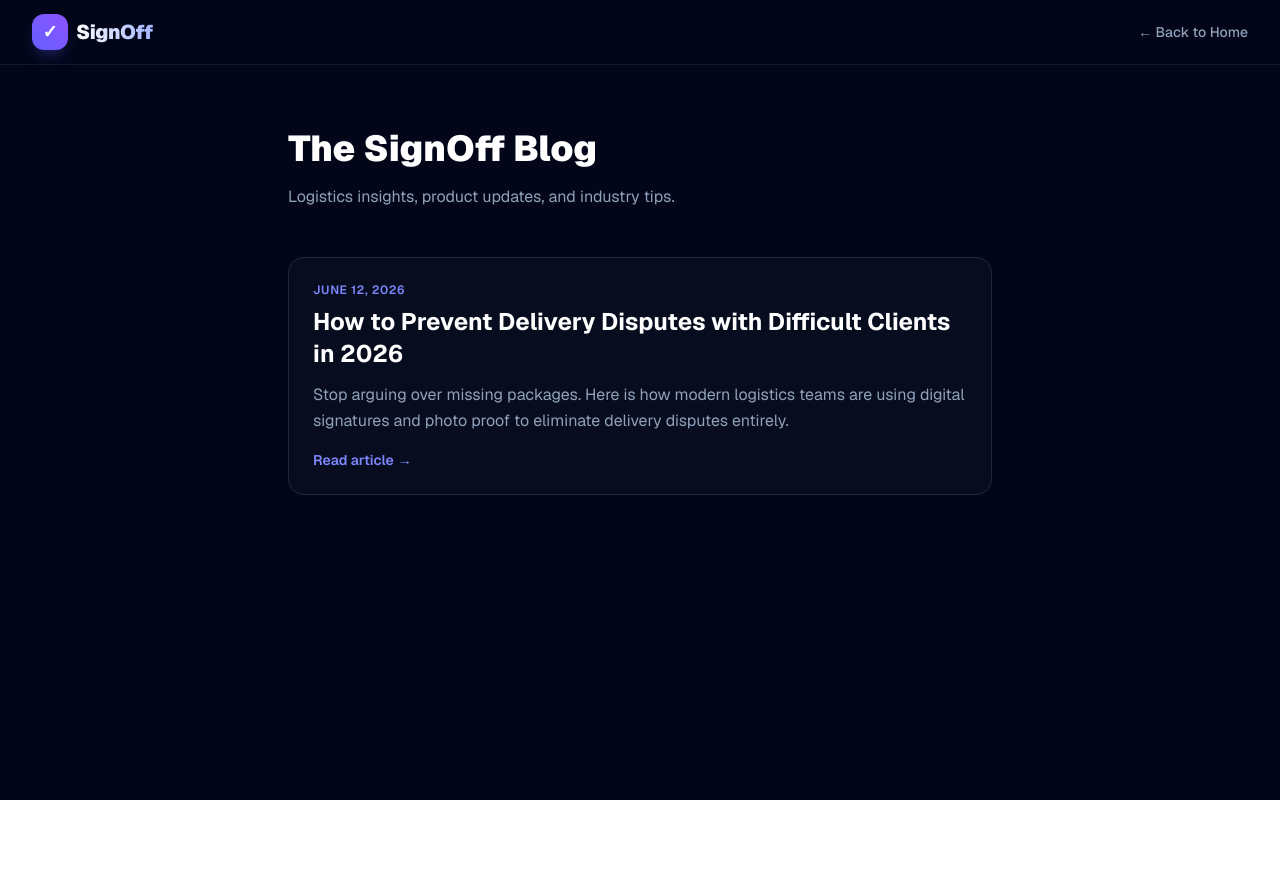
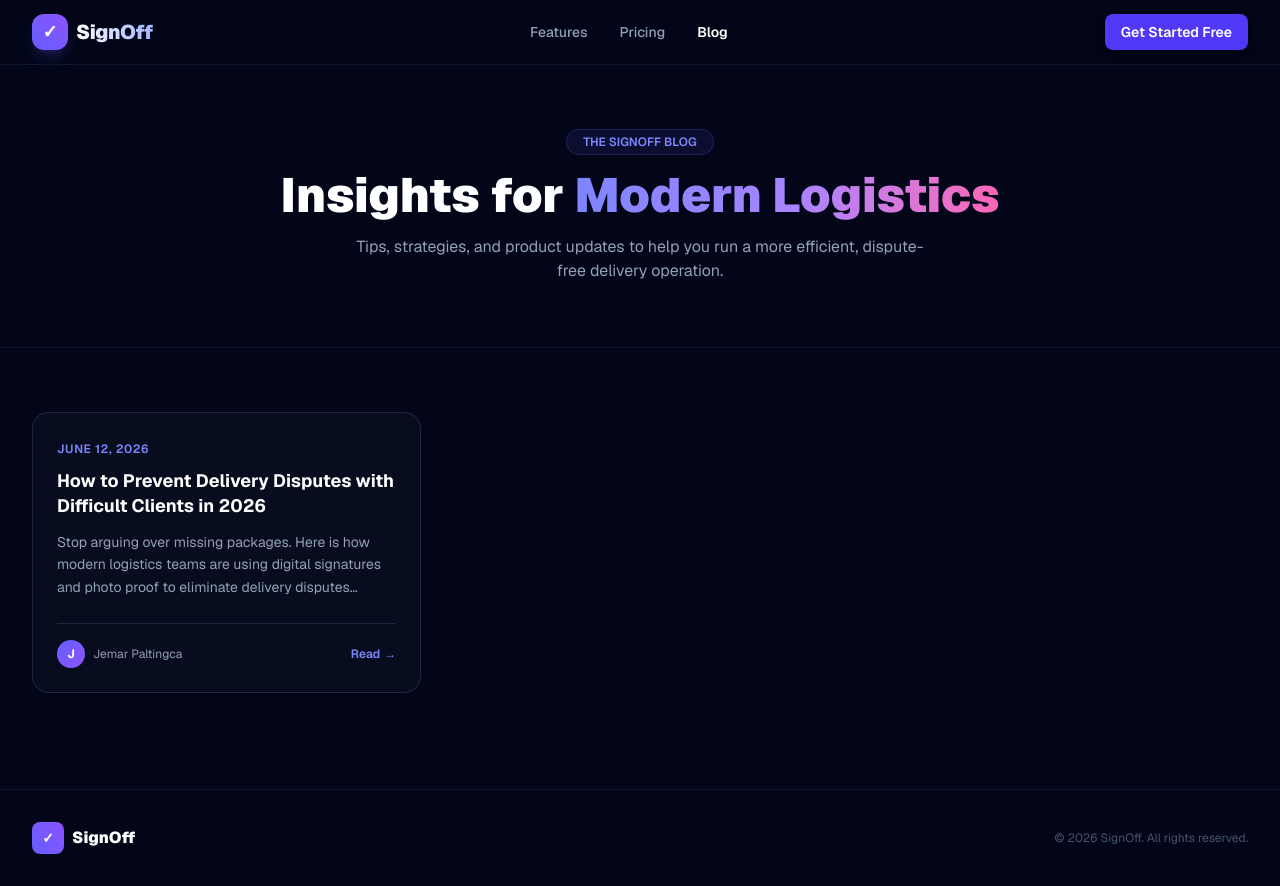
Before and after one commit to jemarsolutions/signoff, a Next.js app: page /blog in a window 1280 px wide. Before the commit the page ends 800 px from the top, so only its background shows below. Built offline with nearby package versions, Linux system fonts and the light colour scheme.

Commit message:
style(blog): redesign blog pages with wide container, 3-col grid, and sidebar layout

```diff
--- a/src/app/blog/[slug]/page.tsx
+++ b/src/app/blog/[slug]/page.tsx
@@ -36,7 +36,10 @@ export default async function Post({ params }: { params: Promise<{ slug: string
   return (
     <div className="relative min-h-screen bg-slate-950 font-sans text-slate-100 selection:bg-indigo-500/30 selection:text-indigo-200 overflow-x-hidden">
       <div className="fixed inset-0 -z-10 bg-[radial-gradient(ellipse_120%_80%_at_50%_-10%,#1e1b4b_0%,#020617_60%)]" />
+      <div className="fixed top-0 left-1/4 -z-10 h-150 w-150 rounded-full bg-indigo-600/10 blur-[120px]" />
+      <div className="fixed top-0 right-1/4 -z-10 h-125 w-125 rounded-full bg-violet-600/10 blur-[100px]" />
 
+      {/* Navbar */}
       <header className="sticky top-0 z-50 border-b border-slate-900 bg-slate-950/80 backdrop-blur-md">
         <div className="mx-auto flex max-w-7xl h-16 items-center justify-between px-4 sm:px-6 lg:px-8">
           <Link href="/" className="flex items-center gap-2 shrink-0">
@@ -47,32 +50,47 @@ export default async function Post({ params }: { params: Promise<{ slug: string
               SignOff
             </span>
           </Link>
-          <Link href="/blog" className="text-sm font-medium text-slate-400 hover:text-white transition-colors">
+          <Link href="/blog" className="text-sm font-medium text-slate-400 hover:text-white transition-colors flex items-center gap-1">
             ← Back to Blog
           </Link>
         </div>
       </header>
 
-      <main className="mx-auto max-w-3xl px-4 sm:px-6 lg:px-8 py-16">
+      {/* Article Layout — wide container with centered prose */}
+      <main className="mx-auto max-w-7xl px-4 sm:px-6 lg:px-8 py-16">
+        <div className="grid grid-cols-1 lg:grid-cols-[1fr_320px] gap-12 items-start">
+
+          {/* Main Content */}
           <article>
-          <header className="mb-12 pb-8 border-b border-slate-800">
+            <header className="mb-10 pb-8 border-b border-slate-800">
+              {/* Breadcrumb */}
+              <div className="text-xs text-slate-500 mb-4 flex items-center gap-2">
+                <Link href="/" className="hover:text-slate-300 transition-colors">Home</Link>
+                <span>/</span>
+                <Link href="/blog" className="hover:text-slate-300 transition-colors">Blog</Link>
+                <span>/</span>
+                <span className="text-slate-400 truncate max-w-xs">{postData.title}</span>
+              </div>
+
               <h1 className="text-4xl sm:text-5xl font-black text-white leading-tight mb-6">
                 {postData.title}
               </h1>
+
+              {/* Author */}
               <div className="flex items-center gap-4 text-slate-400 text-sm">
-              <div className="flex items-center gap-2">
-                <div className="h-8 w-8 rounded-full bg-linear-to-br from-indigo-500 to-violet-500 flex items-center justify-center text-white font-bold">
+                <div className="flex items-center gap-3">
+                  <div className="h-10 w-10 rounded-full bg-linear-to-br from-indigo-500 to-violet-500 flex items-center justify-center text-white font-bold text-base">
                     {postData.author.charAt(0)}
                   </div>
                   <div>
-                  <span className="font-medium text-slate-300 block">{postData.author}</span>
+                    <span className="font-semibold text-slate-200 block">{postData.author}</span>
                     {postData.role && (
                       <span className="text-xs text-indigo-400">{postData.role}</span>
                     )}
                   </div>
                 </div>
-              <span>•</span>
-              <time>
+                <span className="text-slate-700">•</span>
+                <time className="text-slate-400">
                   {new Date(postData.date).toLocaleDateString("en-US", {
                     year: "numeric",
                     month: "long",
@@ -82,12 +100,57 @@ export default async function Post({ params }: { params: Promise<{ slug: string
               </div>
             </header>
 
+            {/* Article Body */}
             <div
-            className="prose prose-invert prose-indigo max-w-none prose-headings:font-bold prose-a:text-indigo-400 hover:prose-a:text-indigo-300"
+              className="prose prose-invert prose-indigo max-w-none prose-headings:font-bold prose-headings:text-white prose-a:text-indigo-400 hover:prose-a:text-indigo-300 prose-strong:text-white prose-li:text-slate-300 prose-p:text-slate-300 prose-p:leading-relaxed"
               dangerouslySetInnerHTML={{ __html: postData.content }}
             />
           </article>
+
+          {/* Sidebar */}
+          <aside className="hidden lg:block sticky top-24 space-y-6">
+            {/* About the Author */}
+            <div className="rounded-2xl border border-slate-800 bg-slate-900/40 p-6">
+              <h3 className="text-xs font-semibold text-slate-500 uppercase tracking-wider mb-4">About the Author</h3>
+              <div className="flex items-center gap-3 mb-3">
+                <div className="h-12 w-12 rounded-full bg-linear-to-br from-indigo-500 to-violet-500 flex items-center justify-center text-white font-bold text-lg shrink-0">
+                  {postData.author.charAt(0)}
+                </div>
+                <div>
+                  <p className="font-semibold text-white">{postData.author}</p>
+                  {postData.role && <p className="text-xs text-indigo-400">{postData.role}</p>}
+                </div>
+              </div>
+              <p className="text-xs text-slate-400 leading-relaxed">
+                Building SignOff to eliminate delivery disputes for logistics teams across the Philippines and beyond.
+              </p>
+            </div>
+
+            {/* CTA Card */}
+            <div className="rounded-2xl border border-indigo-500/30 bg-linear-to-br from-indigo-950/60 to-violet-950/40 p-6 text-center">
+              <h3 className="text-base font-bold text-white mb-2">Try SignOff Free</h3>
+              <p className="text-xs text-slate-400 mb-4">Capture signatures and delivery photos. No credit card required.</p>
+              <Link
+                href="/auth/signin"
+                className="block w-full py-2.5 rounded-xl bg-linear-to-r from-indigo-600 to-violet-600 text-sm font-bold text-white hover:from-indigo-500 hover:to-violet-500 transition-all text-center"
+              >
+                Get Started Free →
+              </Link>
+            </div>
+          </aside>
+        </div>
       </main>
+
+      {/* Footer */}
+      <footer className="border-t border-slate-900 py-8 mt-8">
+        <div className="mx-auto max-w-7xl px-4 sm:px-6 lg:px-8 flex flex-col sm:flex-row items-center justify-between gap-4">
+          <Link href="/" className="flex items-center gap-2">
+            <span className="flex h-8 w-8 items-center justify-center rounded-lg bg-linear-to-tr from-indigo-500 to-violet-500 font-bold text-white text-sm">✓</span>
+            <span className="font-black text-white">SignOff</span>
+          </Link>
+          <p className="text-xs text-slate-600">© {new Date().getFullYear()} SignOff. All rights reserved.</p>
+        </div>
+      </footer>
     </div>
   );
 }
--- a/src/app/blog/page.tsx
+++ b/src/app/blog/page.tsx
@@ -13,8 +13,10 @@ export default function BlogIndex() {
     <div className="relative min-h-screen bg-slate-950 font-sans text-slate-100 selection:bg-indigo-500/30 selection:text-indigo-200 overflow-x-hidden">
       {/* Background */}
       <div className="fixed inset-0 -z-10 bg-[radial-gradient(ellipse_120%_80%_at_50%_-10%,#1e1b4b_0%,#020617_60%)]" />
+      <div className="fixed top-0 left-1/4 -z-10 h-150 w-150 rounded-full bg-indigo-600/10 blur-[120px]" />
+      <div className="fixed top-0 right-1/4 -z-10 h-125 w-125 rounded-full bg-violet-600/10 blur-[100px]" />
 
-      {/* Header (Simplified) */}
+      {/* Navbar */}
       <header className="sticky top-0 z-50 border-b border-slate-900 bg-slate-950/80 backdrop-blur-md">
         <div className="mx-auto flex max-w-7xl h-16 items-center justify-between px-4 sm:px-6 lg:px-8">
           <Link href="/" className="flex items-center gap-2 shrink-0">
@@ -25,44 +27,100 @@ export default function BlogIndex() {
               SignOff
             </span>
           </Link>
-          <Link href="/" className="text-sm font-medium text-slate-400 hover:text-white transition-colors">
-            ← Back to Home
+          <nav className="hidden md:flex items-center gap-8 text-sm font-medium text-slate-400">
+            <Link href="/#features" className="hover:text-white transition-colors">Features</Link>
+            <Link href="/#pricing" className="hover:text-white transition-colors">Pricing</Link>
+            <Link href="/blog" className="text-white font-semibold">Blog</Link>
+          </nav>
+          <Link
+            href="/auth/signin"
+            className="inline-flex h-9 items-center justify-center rounded-lg bg-indigo-600 px-4 text-sm font-semibold text-white hover:bg-indigo-500 transition-all hover:scale-[1.02] shadow-md active:scale-[0.98]"
+          >
+            Get Started Free
           </Link>
         </div>
       </header>
 
-      {/* Blog Listing */}
-      <main className="mx-auto max-w-3xl px-4 sm:px-6 lg:px-8 py-16">
-        <div className="mb-12">
-          <h1 className="text-4xl font-black text-white mb-4">The SignOff Blog</h1>
-          <p className="text-slate-400">Logistics insights, product updates, and industry tips.</p>
+      {/* Hero Banner */}
+      <section className="border-b border-slate-900 py-16">
+        <div className="mx-auto max-w-7xl px-4 sm:px-6 lg:px-8 text-center">
+          <span className="inline-block rounded-full bg-indigo-500/10 border border-indigo-500/20 px-4 py-1 text-xs font-semibold text-indigo-400 mb-4">
+            THE SIGNOFF BLOG
+          </span>
+          <h1 className="text-4xl sm:text-5xl font-black text-white mb-4">
+            Insights for{" "}
+            <span className="bg-linear-to-r from-indigo-400 via-violet-400 to-pink-400 bg-clip-text text-transparent">
+              Modern Logistics
+            </span>
+          </h1>
+          <p className="text-slate-400 max-w-xl mx-auto">
+            Tips, strategies, and product updates to help you run a more efficient, dispute-free delivery operation.
+          </p>
         </div>
+      </section>
 
-        <div className="space-y-8">
-          {allPostsData.map(({ slug, title, date, excerpt }) => (
-            <article key={slug} className="group rounded-2xl border border-slate-800 bg-slate-900/40 p-6 hover:border-slate-700 transition-colors">
-              <Link href={`/blog/${slug}`} className="block">
-                <time className="text-xs font-semibold text-indigo-400 tracking-wider uppercase mb-2 block">
+      {/* Blog Grid */}
+      <main className="mx-auto max-w-7xl px-4 sm:px-6 lg:px-8 py-16">
+        {allPostsData.length === 0 ? (
+          <p className="text-center text-slate-500">No posts yet. Check back soon!</p>
+        ) : (
+          <div className="grid grid-cols-1 sm:grid-cols-2 lg:grid-cols-3 gap-6">
+            {allPostsData.map(({ slug, title, date, excerpt, author }) => (
+              <article
+                key={slug}
+                className="group flex flex-col rounded-2xl border border-slate-800 bg-slate-900/40 hover:border-indigo-500/40 hover:bg-slate-900/70 transition-all duration-300 overflow-hidden"
+              >
+                {/* Card top accent */}
+                <div className="h-1 w-full bg-linear-to-r from-indigo-500 via-violet-500 to-pink-500 opacity-0 group-hover:opacity-100 transition-opacity duration-300" />
+
+                <div className="flex flex-col flex-1 p-6">
+                  <time className="text-xs font-semibold text-indigo-400 tracking-wider uppercase mb-3 block">
                     {new Date(date).toLocaleDateString("en-US", {
                       year: "numeric",
                       month: "long",
                       day: "numeric",
                     })}
                   </time>
-                <h2 className="text-2xl font-bold text-white mb-3 group-hover:text-indigo-300 transition-colors">
+
+                  <h2 className="text-lg font-bold text-white mb-3 group-hover:text-indigo-300 transition-colors leading-snug flex-1">
                     {title}
                   </h2>
-                <p className="text-slate-400 leading-relaxed mb-4">
+
+                  <p className="text-sm text-slate-400 leading-relaxed mb-6 line-clamp-3">
                     {excerpt}
                   </p>
-                <span className="text-sm font-semibold text-indigo-400 group-hover:text-indigo-300 flex items-center gap-1">
-                  Read article <span className="group-hover:translate-x-1 transition-transform">→</span>
-                </span>
+
+                  <div className="flex items-center justify-between mt-auto pt-4 border-t border-slate-800">
+                    <div className="flex items-center gap-2">
+                      <div className="h-7 w-7 rounded-full bg-linear-to-br from-indigo-500 to-violet-500 flex items-center justify-center text-white text-xs font-bold">
+                        {author.charAt(0)}
+                      </div>
+                      <span className="text-xs text-slate-400">{author}</span>
+                    </div>
+                    <Link
+                      href={`/blog/${slug}`}
+                      className="text-xs font-semibold text-indigo-400 group-hover:text-indigo-300 flex items-center gap-1 transition-colors"
+                    >
+                      Read <span className="group-hover:translate-x-1 transition-transform inline-block">→</span>
                     </Link>
+                  </div>
+                </div>
               </article>
             ))}
           </div>
+        )}
       </main>
+
+      {/* Footer */}
+      <footer className="border-t border-slate-900 py-8 mt-8">
+        <div className="mx-auto max-w-7xl px-4 sm:px-6 lg:px-8 flex flex-col sm:flex-row items-center justify-between gap-4">
+          <Link href="/" className="flex items-center gap-2">
+            <span className="flex h-8 w-8 items-center justify-center rounded-lg bg-linear-to-tr from-indigo-500 to-violet-500 font-bold text-white text-sm">✓</span>
+            <span className="font-black text-white">SignOff</span>
+          </Link>
+          <p className="text-xs text-slate-600">© {new Date().getFullYear()} SignOff. All rights reserved.</p>
+        </div>
+      </footer>
     </div>
   );
 }
```
Lines whose indentation alone changed are shown as unchanged.
